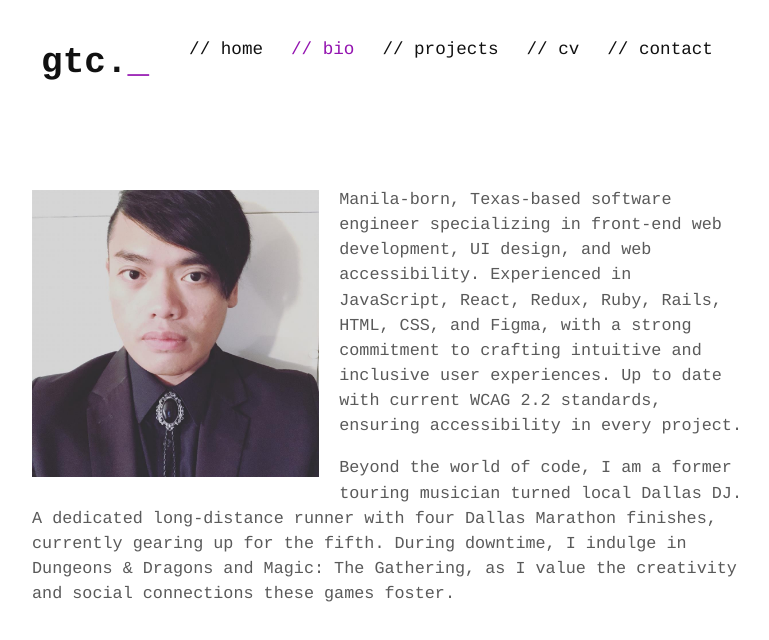
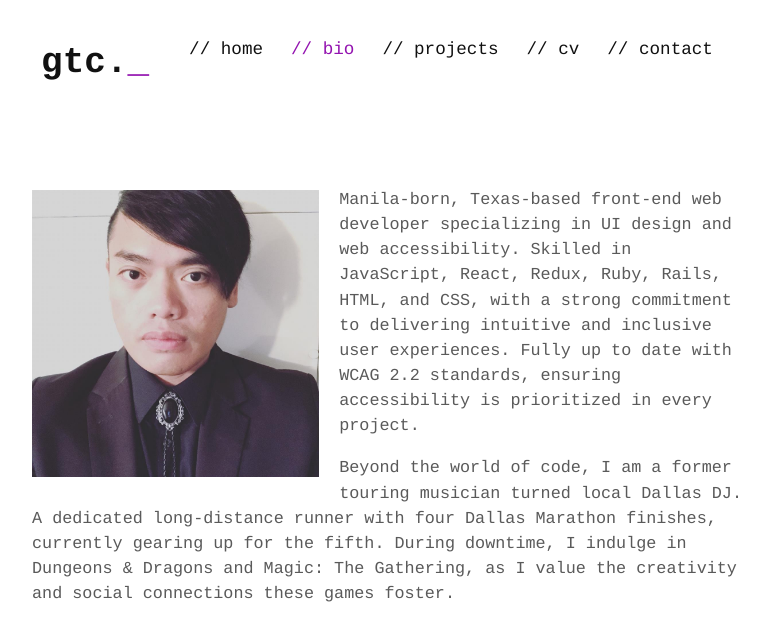
Before and after one commit to giantcarlos/dev-portfolio, a React (Create React App) app: page /#/bio in a window 1280 px wide. Shown: the top 640 px of the page, without its empty margins (249-1018 px from the left). Built offline with nearby package versions, Linux system fonts and the light colour scheme.

Commit message:
bio update

```diff
--- a/src/Components/Bio.js
+++ b/src/Components/Bio.js
@@ -4,7 +4,7 @@ function Bio() {
   return (
     <div className="bio">
       <img className="me" src="bolo.jpg" alt="headshot photo of Gian Carlos" />
-      <p>Manila-born, Texas-based software engineer specializing in front-end web development, UI design, and web accessibility. Experienced in JavaScript, React, Redux, Ruby, Rails, HTML, CSS, and Figma, with a strong commitment to crafting intuitive and inclusive user experiences. Up to date with current WCAG 2.2 standards, ensuring accessibility in every project.</p>
+      <p>Manila-born, Texas-based front-end web developer specializing in UI design and web accessibility. Skilled in JavaScript, React, Redux, Ruby, Rails, HTML, and CSS, with a strong commitment to delivering intuitive and inclusive user experiences. Fully up to date with WCAG 2.2 standards, ensuring accessibility is prioritized in every project.</p>
       <p>Beyond the world of code, I am a former touring musician turned local Dallas DJ. A dedicated long-distance runner with four Dallas Marathon finishes, currently gearing up for the fifth. During downtime, I indulge in Dungeons & Dragons and Magic: The Gathering, as I value the creativity and social connections these games foster.</p>
     </div>
   )
```
